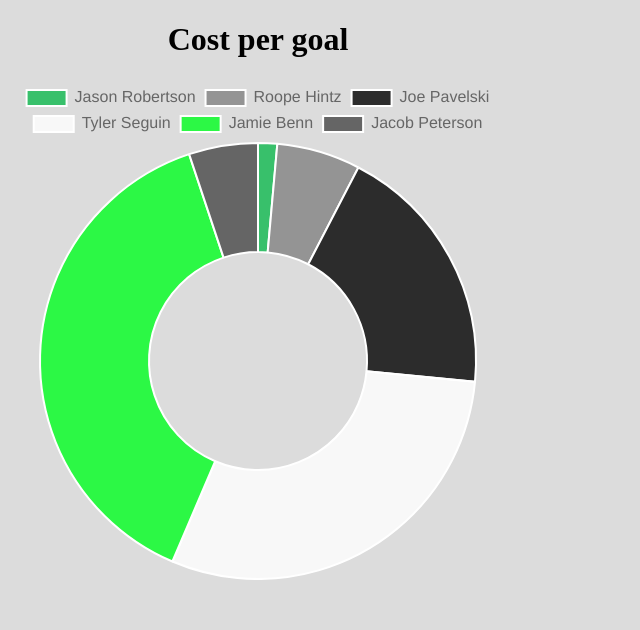
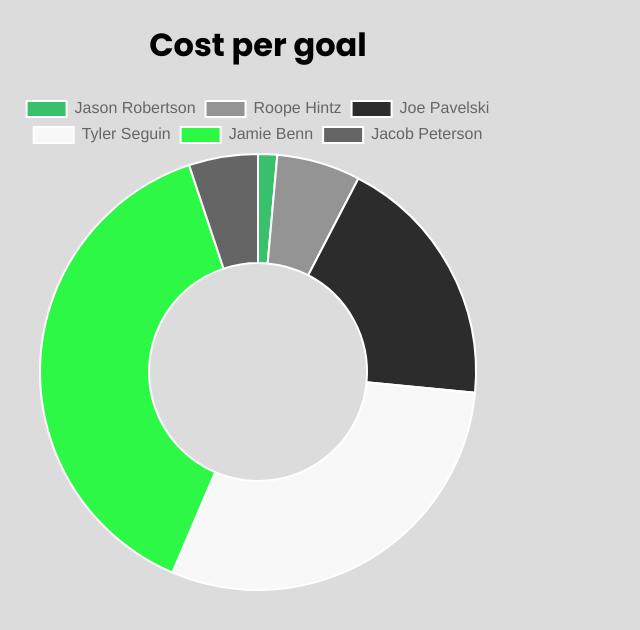
Before and after one commit to daltkb/stars-stats, a React (Vite) app: page / in a window 1280 px wide. Shown: the top 630 px of the page, without its empty margins (0-640 px from the left). Built offline with nearby package versions, Linux system fonts and the light colour scheme.

Commit message:
custom font

```diff
--- a/index.html
+++ b/index.html
@@ -5,6 +5,12 @@
     <link rel="icon" type="image/svg+xml" href="/vite.svg" />
     <meta name="viewport" content="width=device-width, initial-scale=1.0" />
     <title>Vite + React + TS</title>
+    <link rel="preconnect" href="https://fonts.googleapis.com" />
+    <link rel="preconnect" href="https://fonts.gstatic.com" crossorigin />
+    <link
+      href="https://fonts.googleapis.com/css2?family=Poppins:wght@300;400;500;700&display=swap"
+      rel="stylesheet"
+    />
   </head>
   <body>
     <div id="root"></div>
--- a/src/index.css
+++ b/src/index.css
@@ -1,3 +1,4 @@
 body {
   background: rgba(220, 220, 220, 1);
+  font-family: 'Poppins', sans-serif;
 }
```
